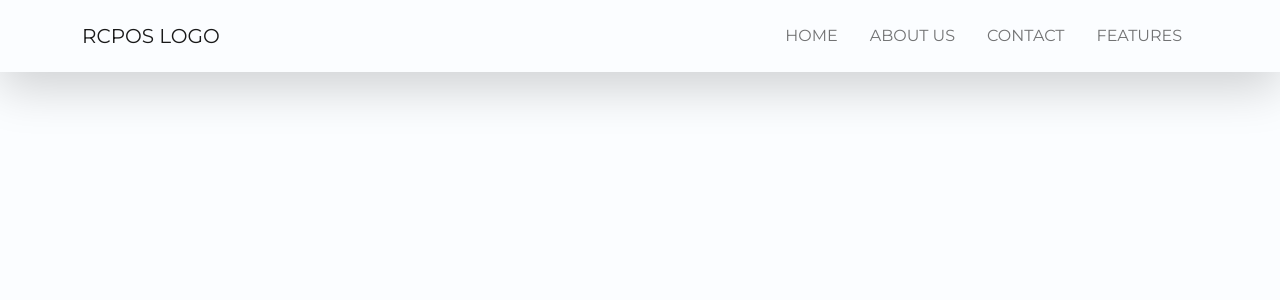
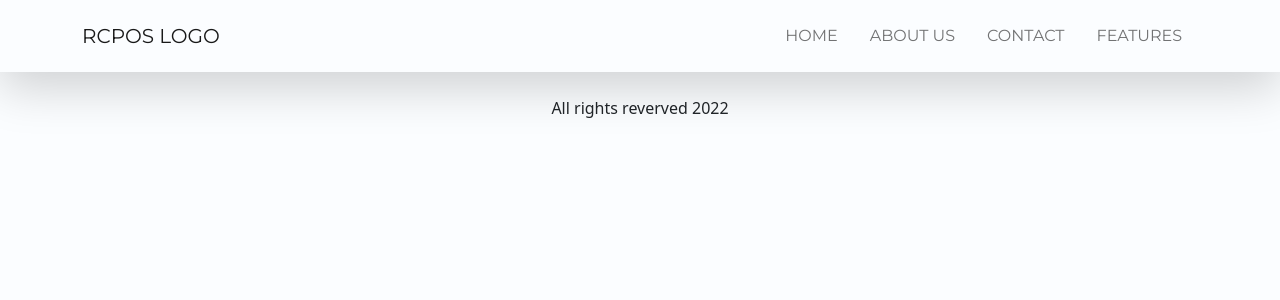
Before and after one commit to jlbbacs/RCPOS, a React (Create React App) app: page /ourclients in a window 1280 px wide. Shown: the top 300 px of the page. Built offline with nearby package versions, Linux system fonts and the light colour scheme; a web font is replaced by a local one.

Commit message:
adding footer

```diff
--- a/src/App.js
+++ b/src/App.js
@@ -13,6 +13,7 @@ import About from "./pages/AboutUs";
 import Features from "./pages/Features";
 import OurClients from "./pages/OurClients";
 import ContactUs from './pages/ContactUs';
+import Footer from './components/Footer';
 
 
 
@@ -32,6 +33,7 @@ const App = () => {
         <Route path="/ourclients" element={<OurClients/>} />
 
     </Routes>
+    <Footer/>
     </Router>
 
   )
--- /dev/null
+++ b/src/components/Footer.js
@@ -0,0 +1,12 @@
+import React from 'react'
+
+const Footer = () => {
+  return (
+    <div>
+ <p className="footer text-center mt-5">All rights reverved 2022</p>
+
+    </div>
+  )
+}
+
+export default Footer
```
